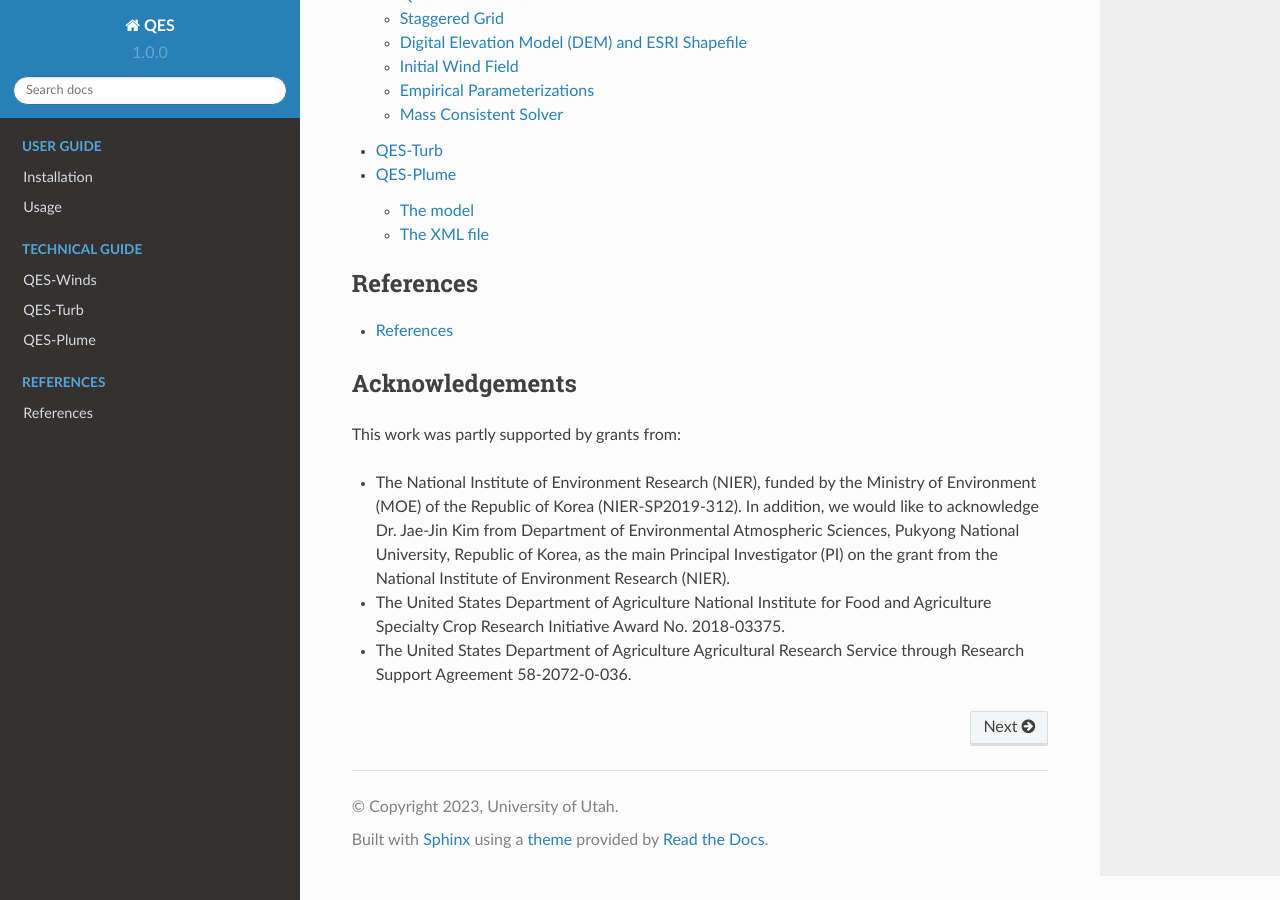
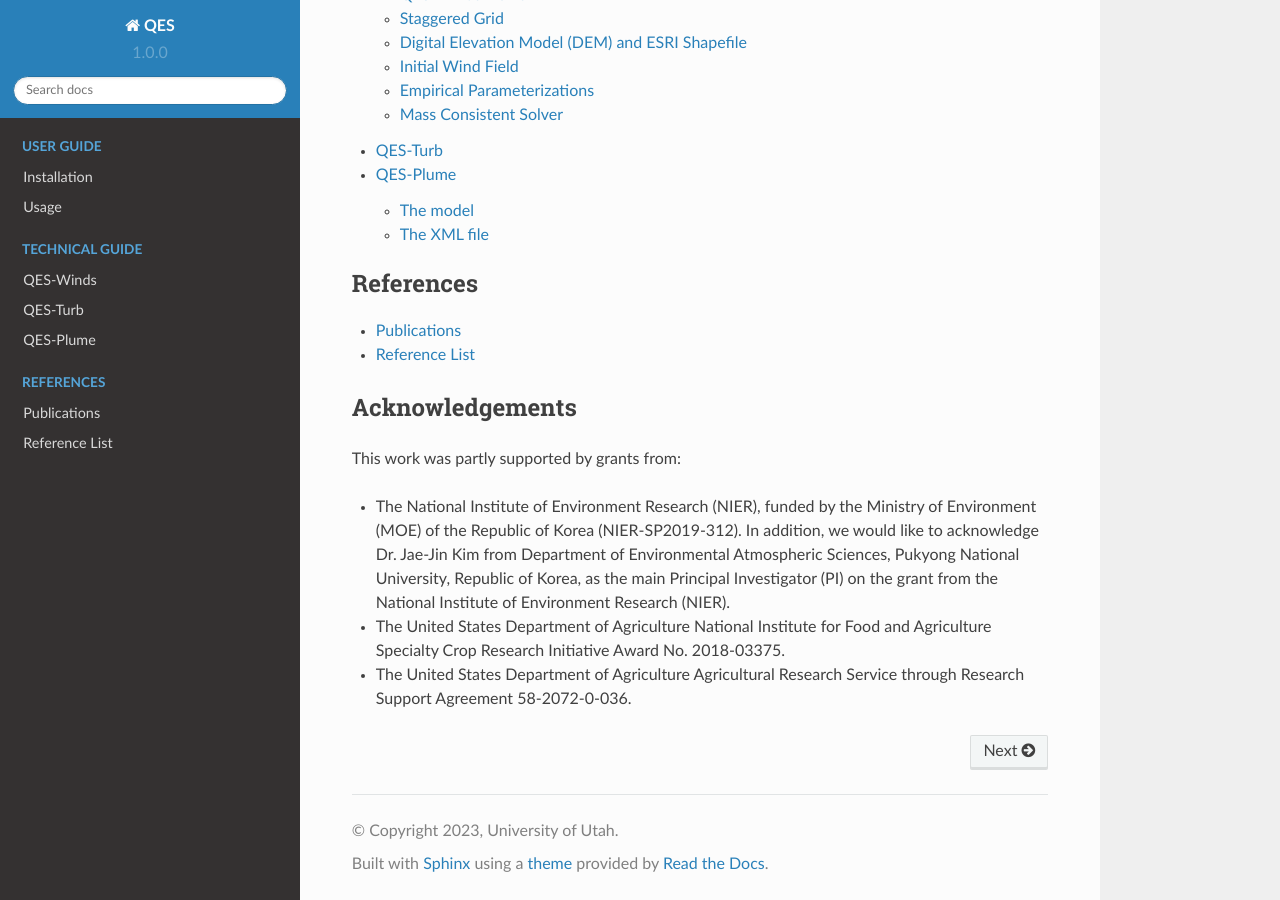
Before and after one commit to fmargairaz/rtd-tutorial, a Sphinx documentation site: the page built from docs/source/index.rst, in a window 1280 px wide and 900 px high, scrolled down 2530 px. Built offline with Sphinx 7.4.7 and the Read the Docs theme 2.0.0, drawn with Linux system fonts in a browser that asks for light colours; pages that are not in the unit, such as notebooks, are missing from menus.

Commit message:
more polishing

```diff
--- a/docs/source/References.rst
+++ b/docs/source/References.rst
@@ -1,3 +1,6 @@
-References
-==========
+Publications
+============
+
+Reference List
+==============
 .. bibliography::
```
